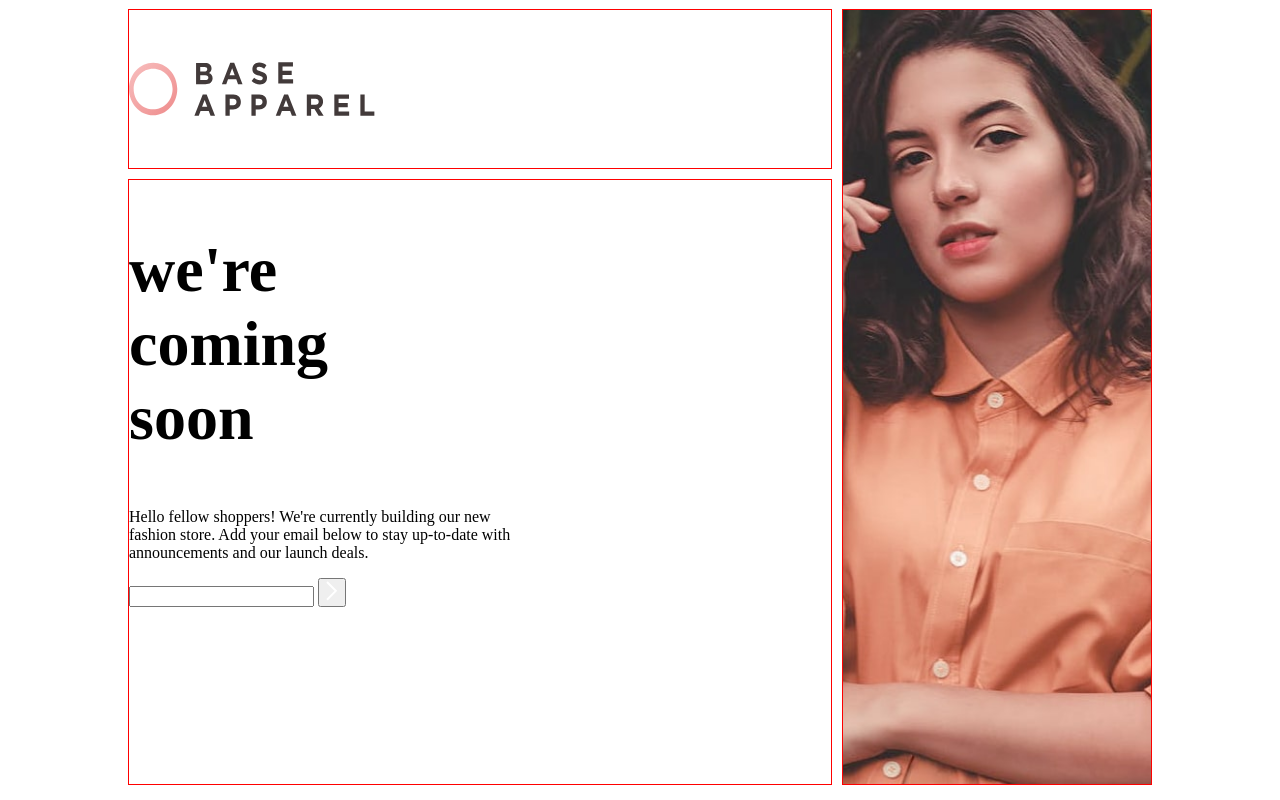
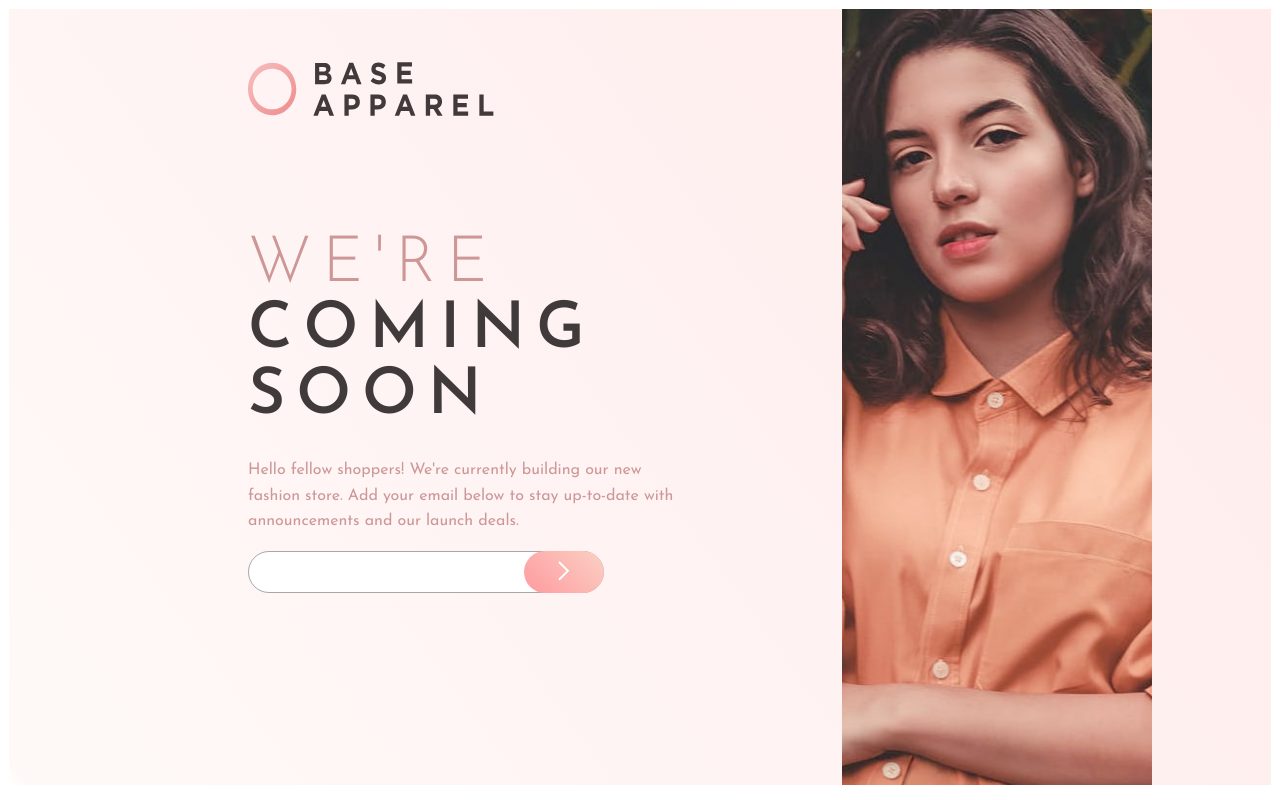
Before and after one commit to moisesvegan/landingpage, a plain HTML site: page index.html in a window 1280 px wide. Drawn offline with Linux system fonts and the light colour scheme.

Commit message:
V-1.4 (update)

```diff
--- a/main.css
+++ b/main.css
@@ -1,6 +1,15 @@
+@import url('https://fonts.googleapis.com/css2?family=Josefin+Sans:wght@300;400;600&display=swap');
+
 body{
     padding: 1px;
     font-size: 16px;
+}
+
+article {
+
+margin-left: 15vh;
+
+font-family: 'Josefin Sans', sans-serif;
 }
 
 .hero-container{
@@ -8,6 +17,7 @@ body{
     height: 97vh;
     grid-template-columns: minmax(auto, 1024px);
     justify-content: center;
+    background-image: linear-gradient(234deg, #ff9a9e33 0%, #fad0c41f 99%, #fad0c400 100%);
 }
 
 .hero{
@@ -18,10 +28,10 @@ body{
     grid-template-areas:
         "header img"
         "form img";
+    justify-content: center;
 }
 
 .item-A{
-    border: 1px solid red;
     grid-area: header;
     display: flex;
 }
@@ -30,10 +40,10 @@ body{
     width: 35%;
     height: 35%;
     align-self: center;
+    margin-left: 15vh;
 }
 
 .item-B{
-    border: 1px solid red;
     grid-area: img;
 }
 
@@ -54,40 +64,89 @@ body{
 }
 
 .item-C{
-    border: 1px solid red;
     grid-area: form;
 }
 
 .item-C article h1{
-
-font-size: 4rem;
+    font-size: 4rem;
+    line-height: 66px;
+    font-weight: 600;
+    letter-spacing: 11px;
+    color: #413a3a;
+    text-transform: uppercase;
 }
 
 .item-C article span{
 
+font-weight: 300;
+
+color: #ce9797;
+}
+
+.item-C article p {
+    font-size: 16px;
+    font-weight: 400;
+    color: #ce9797;
+    line-height: 1.6;
+    margin-top: -25px;
 }
 
 .item-C form{
+    margin-left: 15vh;
+}
+
+.item-C form input{
+    border-radius: 30px;
+    width: 60%;
+    height: 38px;
+    outline: none;
+    border: 1px solid #a8a8a8;
+}
+
+.item-C form button{
+    position: absolute;
+    width: 80px;
+    height: 42px;
+    border-radius: 30px;
+    margin-left: -80px;
+    outline: none;
+    border: none;
+    background-image: linear-gradient(45deg, #ff9a9e 0%, #fad0c4 99%, #fad0c4 100%);
+    cursor: pointer;
+}
+
+.item-C form button:hover{
+    -webkit-box-shadow: 0 2px 5px rgba(0, 0, 0, 0.2);
+    box-shadow: 0 2px 5px rgba(0, 0, 0, 0.2);
+}
+
+@media screen and (max-width:768px){
+    article {
+
+text-align: center;
+
+margin: 0;
 
 }
 
-@media screen and (max-width:768px){
     .hero-container{
         height: 97vh;
     }
 
     .hero{
         grid-template-columns: 74vh 1fr;
-        grid-template-rows: 15vh 27vh 48vh;
+        grid-template-rows: 15vh 31vh 66vh;
         grid-gap: 7px;
-        grid-template-areas: "header"
-                             "img"
-                             "form";
+        grid-template-areas:
+            "header"
+            "img"
+            "form";
     }
 
     .item-A img{
         width: 40%;
         height: 40%;
+        margin: 0;
     }
 
     .item-B img{
@@ -99,4 +158,10 @@ font-size: 4rem;
         background-repeat: no-repeat;
         background-size: 100% 100%;
     }
+
+    .item-C article h1 {
+        font-size: 4rem;
+        line-height: 56px;
+        letter-spacing: 12px;
+    }
 }
```
